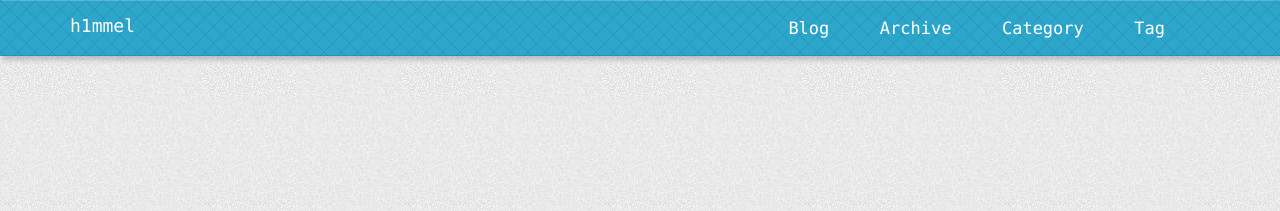
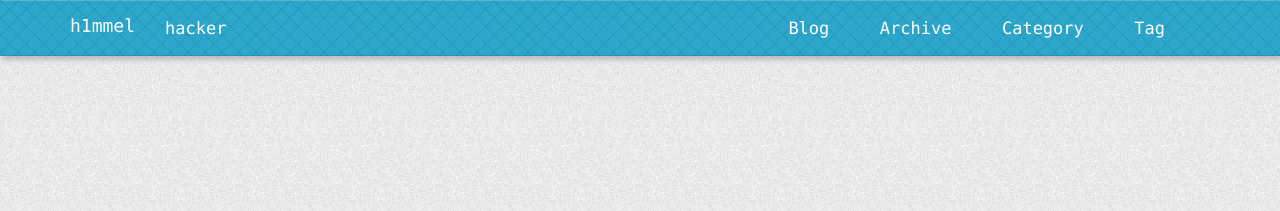
Before and after one commit to h1mmel/h1mmel.github.io, a Jekyll site: the page built from index.html, in a window 1280 px wide. Shown: the top 211 px of the page. Built offline with Jekyll 4.4.1, drawn with Linux system fonts in a browser that asks for light colours; nearby versions of some CDN libraries; the list of posts is cut into pages by our own code; comment, search, counter and statistics services are not loaded; a style sheet for code colours, icons or effects is not loaded.

Commit message:
Update _config.yml

```diff
--- a/_config.yml
+++ b/_config.yml
@@ -28,7 +28,7 @@ defaults:
 
 title: "h1mmel"
 email: xiaoxiaoxiaotian@gmail.com
-description: ""
+description: "hacker"
 github:
   username: h1mmel
 swiftype:
```
